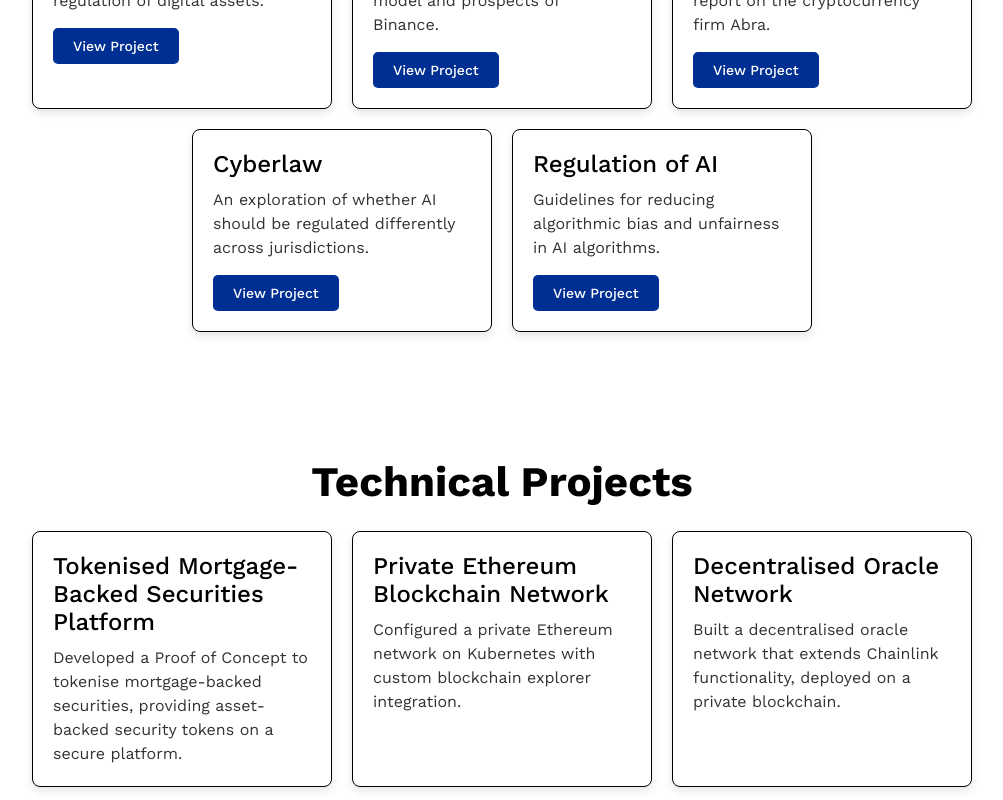
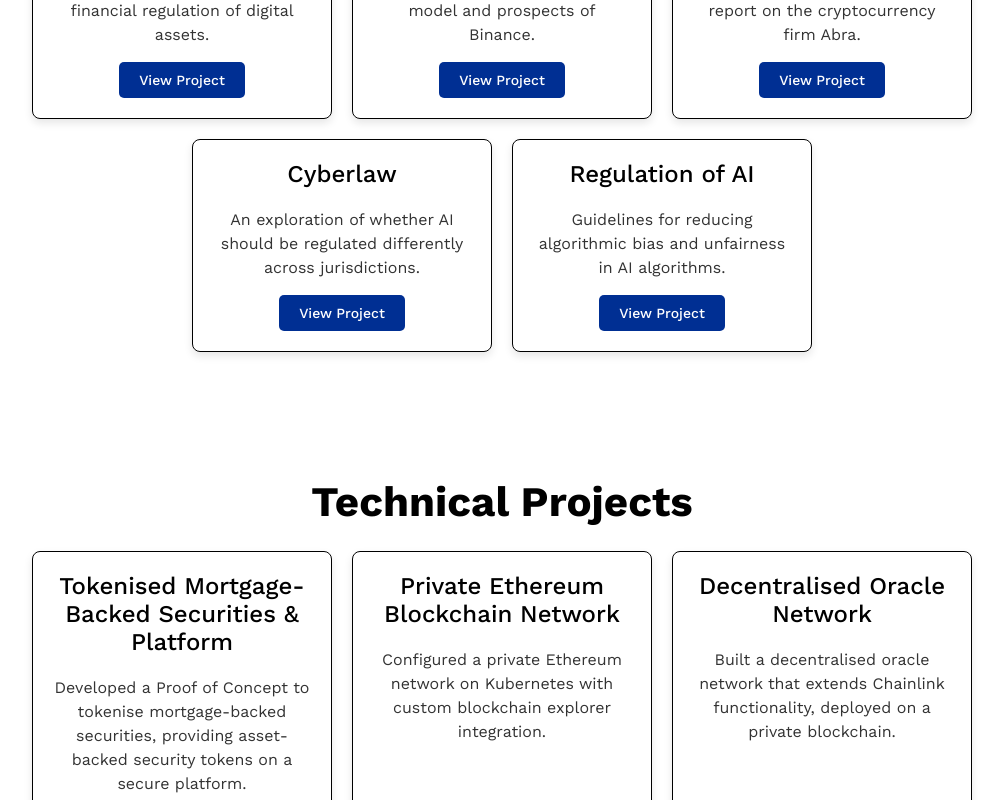
Before and after one commit to vidhanmangla/website, a React (Create React App) app: page / in a window 1280 px wide. Shown: the part 1420-2220 px from the top of the page, without its empty margins (138-1141 px from the left). Built offline with nearby package versions, Linux system fonts and the light colour scheme.

Commit message:
chore: beautify

```diff
--- a/src/components/Projects.js
+++ b/src/components/Projects.js
@@ -4,7 +4,7 @@ const Projects = () => {
             <h2 align="center">Technical Projects</h2>
             <div className="projects__cards">
                 <div className="projects__card">
-                    <h3>Tokenised Mortgage-Backed Securities Platform</h3>
+                    <h3>Tokenised Mortgage-Backed Securities & Platform</h3>
                     <p>Developed a Proof of Concept to tokenise mortgage-backed securities, providing asset-backed security tokens on a secure platform.</p>
                 </div>
 
--- a/src/components/Referrals.js
+++ b/src/components/Referrals.js
@@ -3,7 +3,7 @@ const Referrals = () => {
         <div align="center" className="referral">
             <h2 align="center">Referrals</h2>
             <div className="button-container">
-                <a href="https://www.digitalocean.com/?refcode=4a6de07d9967&utm_campaign=Referral_Invite&utm_medium=Referral_Program&utm_source=badge"><img src="https://web-platforms.sfo2.cdn.digitaloceanspaces.com/WWW/Badge%202.svg" alt="DigitalOcean Referral Badge" /></a>
+                <a href="https://www.digitalocean.com/?refcode=4a6de07d9967&utm_campaign=Referral_Invite&utm_medium=Referral_Program&utm_source=badge" target="_blank"><img src="https://web-platforms.sfo2.cdn.digitaloceanspaces.com/WWW/Badge%202.svg" alt="DigitalOcean Referral Badge" /></a>
             </div>
 
             <style>
--- a/src/components/University.js
+++ b/src/components/University.js
@@ -5,7 +5,7 @@ const University = () => {
                 <div className="university__cards">
                     <div className="university__card">
                         <h3>Financial Regulation and FinTech Policy</h3>
-                        <p>Research conducted on financial regulation of digital assets.</p>
+                        <p>Research conducted on the financial regulation of digital assets.</p>
                         <a href="https://link.storjshare.io/juwky6nhpzrbauofnsovxjxciaia/jobs-material%2FFinancial%20Regulation%20%26%20FinTech%20Policy.pdf" target="_blank" rel="noreferrer" className="button">View Project</a>
                     </div>
 
--- a/src/index.css
+++ b/src/index.css
@@ -203,8 +203,11 @@ code {
   border-radius: 8px;
   box-shadow: 0 4px 8px rgba(0, 0, 0, 0.1);
   transition: transform 0.3s ease, box-shadow 0.3s ease;
-  text-align: left;
+  text-align: center; /* Center-aligns all text in the card */
   background-color: #fff;
+  display: flex;
+  flex-direction: column;
+  align-items: center; /* Center-aligns content horizontally */
 }
 
 .university__card:hover {
@@ -221,6 +224,7 @@ code {
 .university__card p {
   font-size: 16px;
   line-height: 1.5;
+  margin-top: 10px;
   color: #333;
 }
 
@@ -272,8 +276,11 @@ code {
   border-radius: 8px;
   box-shadow: 0 4px 8px rgba(0, 0, 0, 0.1);
   transition: transform 0.3s ease, box-shadow 0.3s ease;
-  text-align: left;
+  text-align: center; /* Center-aligns all text in the card */
   background-color: #fff;
+  display: flex;
+  flex-direction: column;
+  align-items: center;
 }
 
 .projects__card:hover {
```
Also changed, not shown: 10 other files (tests, documents, lock files or other folders).
